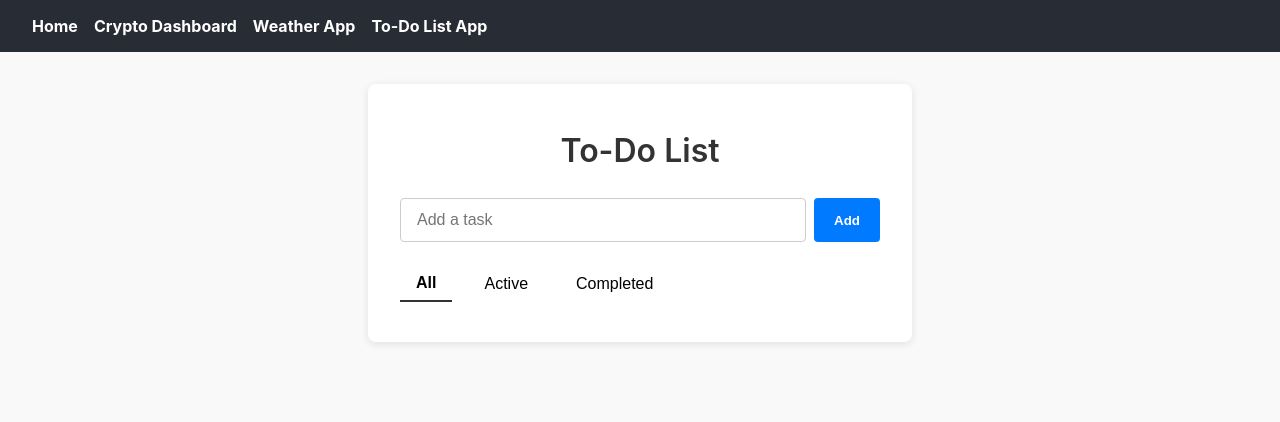
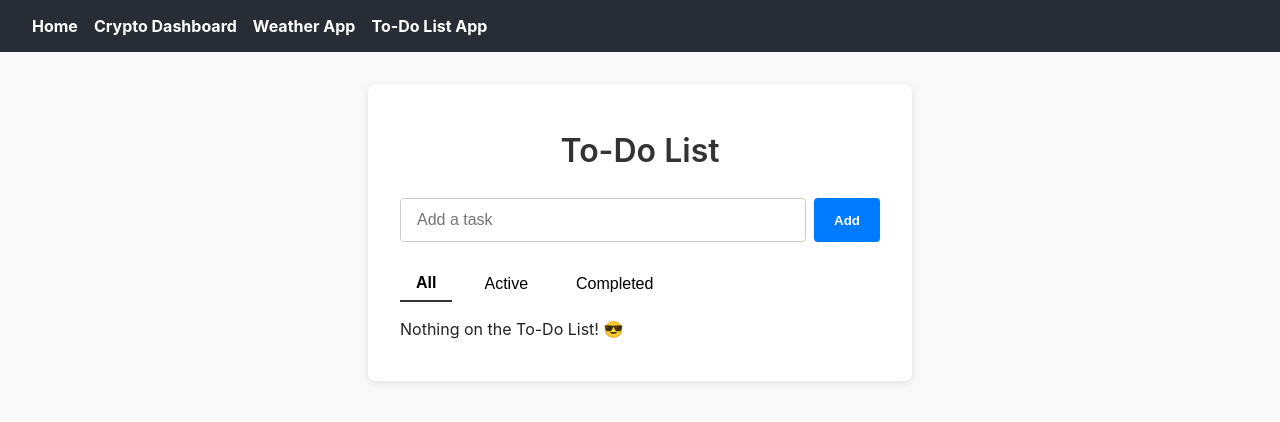
Before and after one commit to prcarey11/my-portfolio, a React (Create React App) app: page /todo in a window 1280 px wide. Shown: the top 422 px of the page. Built offline with nearby package versions, Linux system fonts and the light colour scheme.

Commit message:
Add "Clear Completed" button and empty state message to improve UX

```diff
--- a/src/pages/Todo.tsx
+++ b/src/pages/Todo.tsx
@@ -48,6 +48,10 @@ export default function Todo() {
     );
   }
 
+  function handleClearCompleted() {
+    setTodos((prev) => prev.filter((todo) => !todo.completed));
+  }
+
   useEffect(() => {
     localStorage.setItem('todos', JSON.stringify(todos));
   }, [todos]);
@@ -59,7 +63,7 @@ export default function Todo() {
   })
 
   return (
-    <div className="todo-container">
+    <div className='todo-container'>
       <h1>To-Do List</h1>
       <TodoForm onAdd={handleAdd} />
 
@@ -84,12 +88,22 @@ export default function Todo() {
         </button>
       </div>
 
+      {todos.some((todo) => todo.completed) && (
+        <button className="clear-completed" onClick={handleClearCompleted}>
+          Clear Completed
+        </button>
+      )}
+
+      {filteredTodos.length === 0 ? (
+        <p className="no-todos">Nothing on the To-Do List! 😎</p>
+      ) : (
         <TodoList
           todos={filteredTodos}
           onToggle={handleToggle}
           onDelete={handleDelete}
           onUpdate={handleUpdate}
         />
+      )}
     </div>
   );
 }
```
Lines whose indentation alone changed are shown as unchanged.
